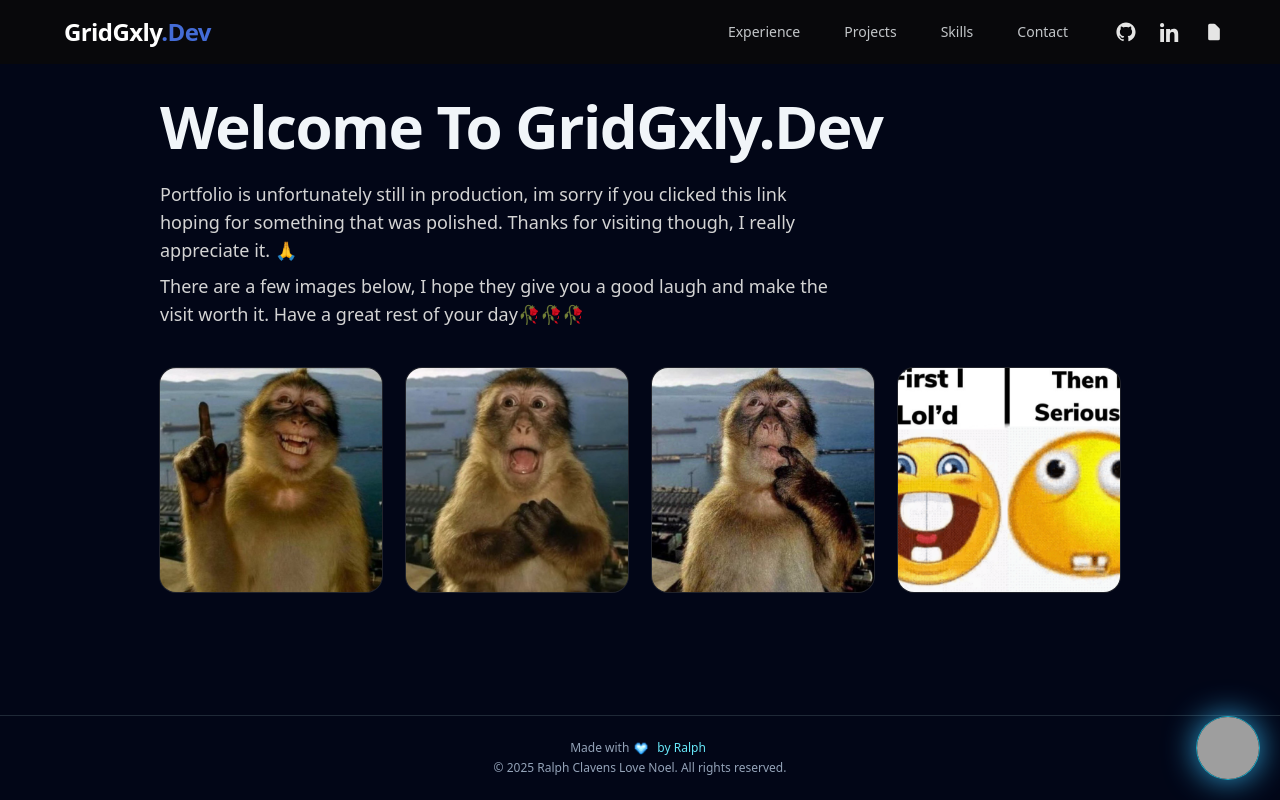
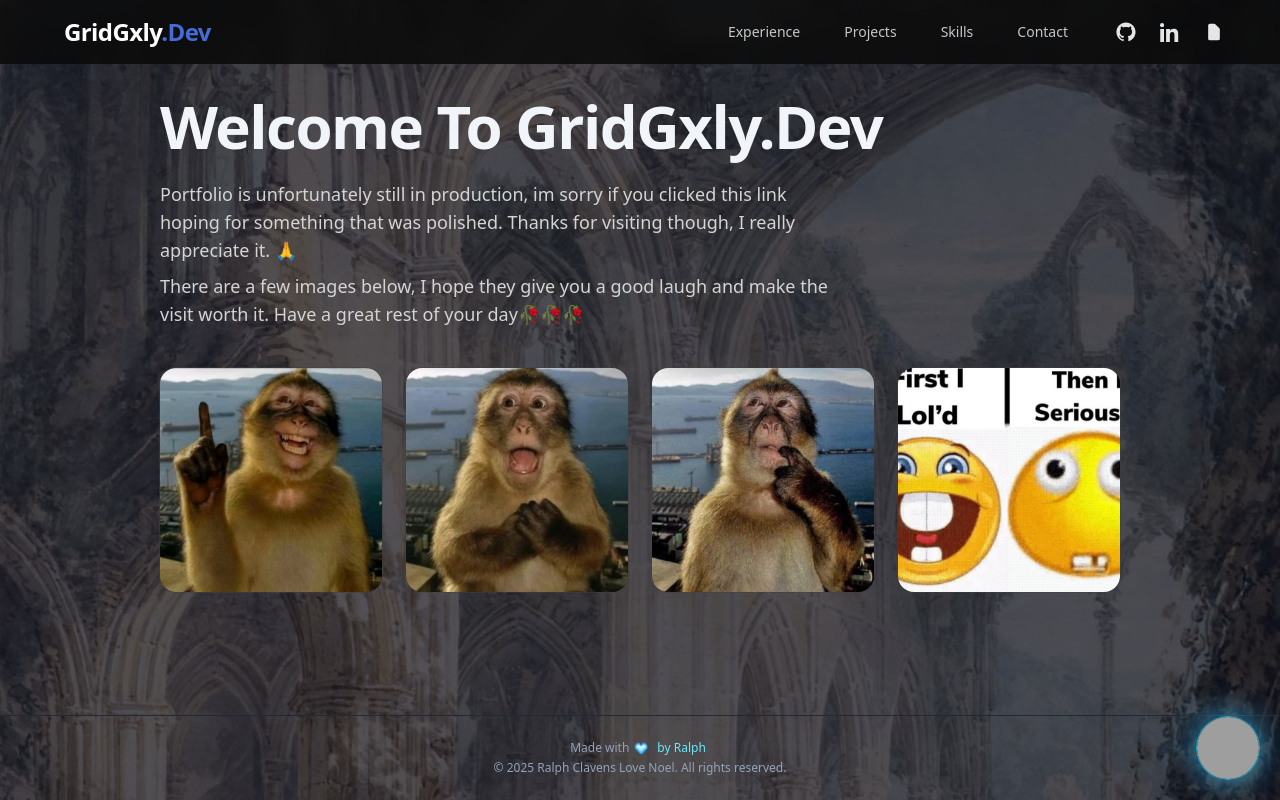
Before and after one commit to GridGxly/Portfolio, a React (Vite) app: page / in a window 1280 px wide. Built offline with nearby package versions, Linux system fonts and the light colour scheme; grey boxes are pictures that could not be loaded.

Commit message:
new ui change, improving later

```diff
--- a/src/App.jsx
+++ b/src/App.jsx
@@ -29,8 +29,6 @@
   const handleSecretClick = () => {
     const now = Date.now();
 
-    // to make sure nobody thats not me accidently comes to the protectedpage,
-    // this will make it so if the last click was too long ago the combo will reset
     if (now - lastClick > 800) {
       setClickCount(1);
       setLastClick(now);
@@ -51,9 +49,12 @@
   const currentYear = new Date().getFullYear();
 
   return (
-    <div className="flex min-h-screen flex-col bg-[#020617] text-slate-100">
+    <div className="relative min-h-screen">
+      <AbbyBackground />
+
+
+      <div className="relative z-10 flex min-h-screen flex-col text-slate-100">
         <Navbar />
-
 
         <main className="flex-1">
           <AnimatePresence mode="wait">
@@ -94,9 +95,9 @@
           </p>
         </footer>
 
-
         <GridgxlyAssistant />
         <OverlayChips />
+      </div>
     </div>
   );
 }
--- a/src/components/AbbyBackground.jsx
+++ b/src/components/AbbyBackground.jsx
@@ -1,17 +1,16 @@
+const ABBY_SRC = "/AbbyPainting.png";
+
 export default function AbbyBackground() {
     return (
     <div
     aria-hidden="true"
-    className="pointer-events-none fixed inset-0 -z-10 overflow-hidden bg-[#020617]"
+    className="pointer-events-none absolute inset-0 z-0 overflow-hidden"
     >
-
-    <div className="absolute inset-x-0 top-0 h-40 bg-gradient-to-b from-slate-900/70 via-transparent to-transparent" />
-
-
-    <div className="absolute -right-32 bottom-0 h-72 w-72 rounded-full bg-cyan-500/20 blur-3xl" />
-    <div className="absolute -right-10 bottom-6 h-44 w-44 rounded-full bg-cyan-400/35 blur-2xl" />
-    <div className="absolute -right-4 bottom-10 h-24 w-24 rounded-full border border-cyan-300/60" />
-    <div className="absolute -right-1 bottom-12 h-6 w-6 rounded-full bg-cyan-300 shadow-[0_0_45px_rgba(34,211,238,0.9)]" />
+        <img
+        src={ABBY_SRC}
+        alt="Abby painting background"
+        className="h-full w-full object-cover opacity-35"
+        />
     </div>
     );
 }
```
Also changed, not shown: public/AbbyPainting.png (renamed from public/abbey-bg.jpg). Lines whose indentation alone changed are shown as unchanged.
